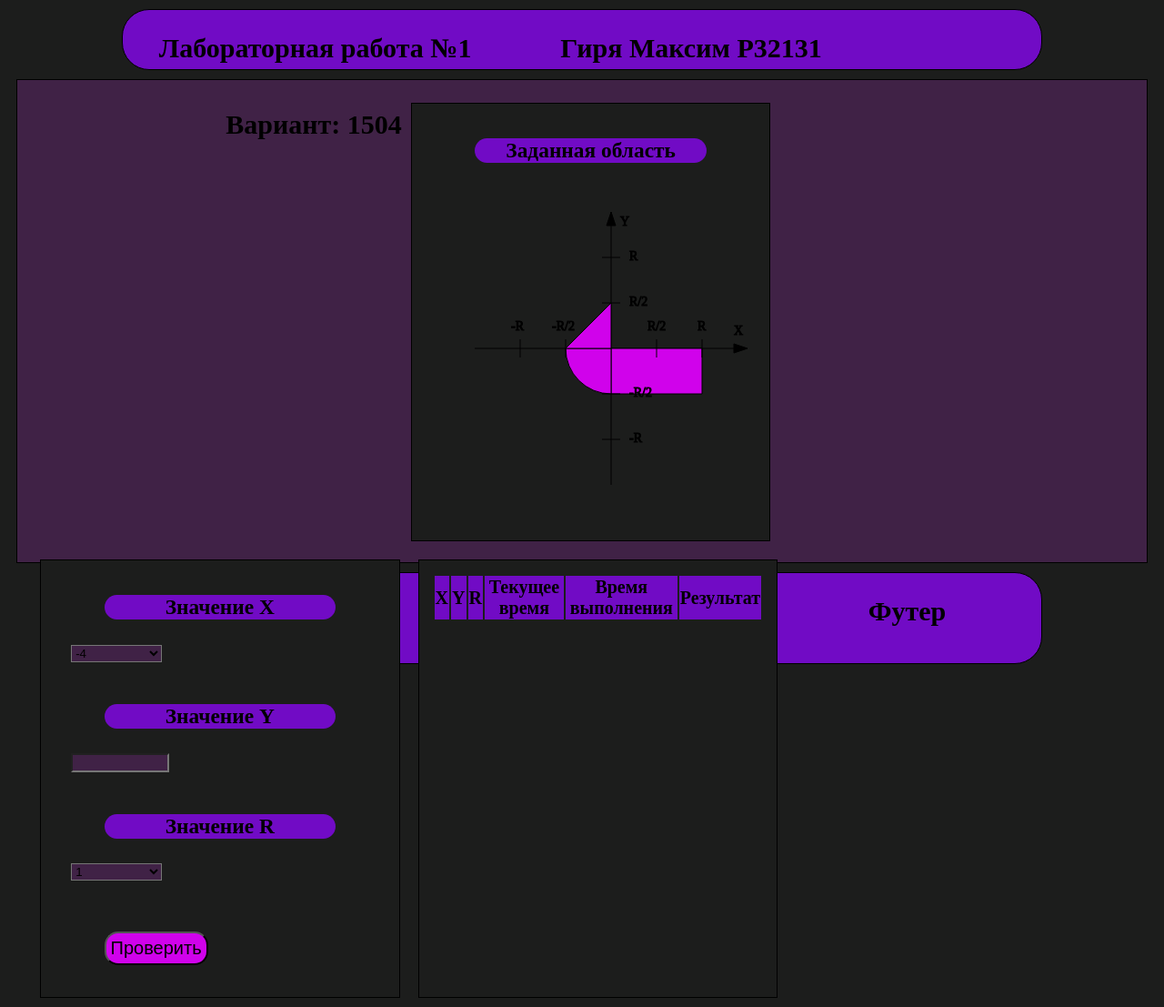
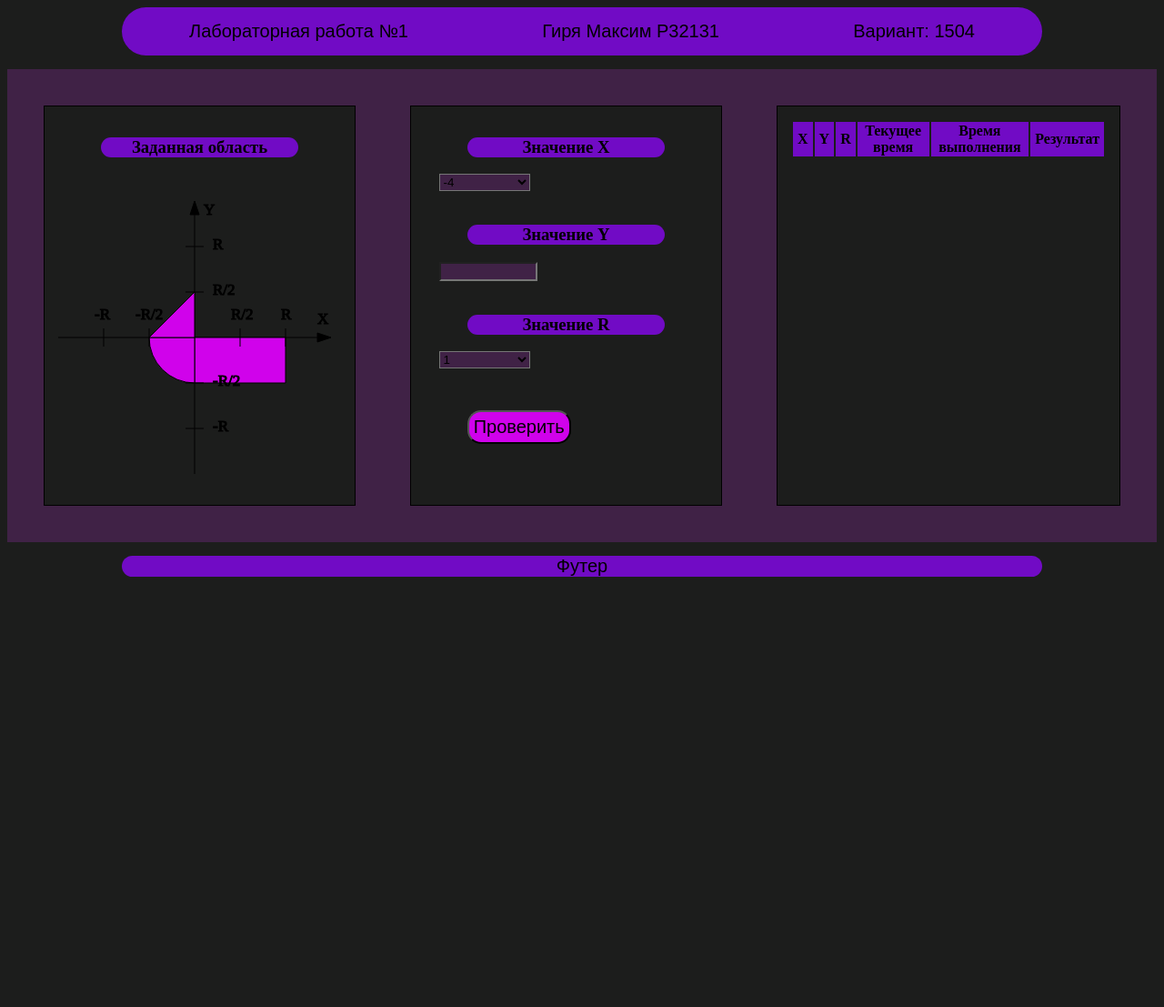
Before and after one commit to maksgir/web-lab1, a PHP site: page /html/index.html in a window 1280 px wide. Shown: the whole page at 91% size. After the commit the page ends 634 px from the top, so only its background shows below. Run offline with PHP 8.4, Linux system fonts and the light colour scheme; lists and menus that the app fills with data are empty.

Commit message:
front fixed

```diff
--- a/front/css/styles.css
+++ b/front/css/styles.css
@@ -1,87 +1,97 @@
-body{
+body {
     background-color: rgb(28, 29, 28);
 }
-div{
-    margin: 10px;
+
+/*Блочная верстка*/
+
+.container {
+    background: #402246;
+    padding: 10px;
+    display: flex;
+    min-height: 500px;
+}
+
+.container div {
+    margin: 30px;
+    border: 1px solid #000;
     padding: 15px;
-    border: 1px solid black;
+    min-width: 25%;
+    background-color: rgb(28, 29, 28);
+}
+
+/*Селектор атрибутов для хедера и футера*/
+
+div[place] {
+    background-color: rgb(113, 11, 197);
+    border-radius: 30px;
+    margin-left: 10%;
+    margin-right: 10%;
+    text-align: center;
+    font-family: fantasy;
     font-size: 20px;
-    min-height: 50px;
 }
-div h3{
+
+div[place="header"] {
+    display: flex;
+    margin-bottom: 15px;
+}
+
+div[place="footer"] {
+    margin-top: 15px;
+}
+
+div[place="header"] span {
+    margin: auto;
+    padding: 15px;
+}
+
+/*Селектор дочерних элементов для надписей*/
+
+div h3 {
     background-color:rgb(113, 11, 197);
     border-radius: 15px;
     margin-left: 15%;
     margin-right: 15%;
     text-align: center;
+}
 
-}
 .choose{
     width: 100px;
     background-color: #402246;
     margin-left: 5%;
+}
 
+/*Стили для таблицы*/
+
+.first-line{
+    background-color:rgb(113, 11, 197);
 }
+tr > th{
+    padding-left: 5px;
+    padding-right: 5px;
+}
+
+/*Стиль для кнопки*/
+
 .send-button{
-    margin: 10px;
     padding: 5px;
     background-color:rgba(224, 0, 253, 0.92);
     border-radius: 15px;
-    margin-left: 15%;
-    margin-right: 15%;
+    margin: 10px 15%;
     text-align: center;
     font-size: 20px;
 }
-.first-line{
-    background-color:rgb(113, 11, 197);
+
+/*Стили для графика*/
+
+svg {
+
+    stroke: rgb(0, 0, 0);
+    fill: rgba(224, 0, 253, 0.92);
+    margin-top: 30px;
+    font-size: 17px;
 }
 
-svg {
-    stroke:rgb(0, 0, 0);
-    fill: rgba(224, 0, 253, 0.92);
-    margin-top: 30px;
-    margin-left: 15%;
-    font-size: 70%;
+svg text {
+    fill: black;
 }
-svg text{
-    fill:black;
-}
-#header{
-    background-color: rgb(113, 11, 197);
-    border-radius: 30px;
-    padding-top: 0px;
-    margin-left: 10%;
-    margin-right: 10%;
-}
-
-#main{
-    background-color: #402246;
-    min-height: 500px;
-
-}
-#first-col{
-    background-color:rgb(28, 29, 28);
-    float: left;
-    width: 30%;
-    min-height: 450px;
-}
-#second-col{
-    background-color: rgb(28, 29, 28);
-    float: left;
-    width: 30%;
-    min-height: 450px;
-}
-#third-col{
-    background-color: rgb(28, 29, 28);
-    float: left;
-    width: 30%;
-    min-height: 450px;
-}
-#footer{
-    background-color: rgb(113, 11, 197);
-    border-radius: 30px;
-    text-align: center;
-    padding-top: 0px;
-    margin-left: 10%;
-    margin-right: 10%;
-}
--- a/front/html/index.html
+++ b/front/html/index.html
@@ -1,19 +1,19 @@
 <!DOCTYPE html>
-<html>
+<html lang="en">
 <head>
-    <meta charset="utf-8">
-    <title>Веб-программирование</title>
+    <meta charset="UTF-8">
+    <title>Веб</title>
     <link href="../css/styles.css" rel="stylesheet">
-    <script src="../js/update.js"></script>
-    <script src="test.js"></script>
 </head>
+
 <body>
-<div id="header"><h2 style="float: left;padding-left: 2.5%">Лабораторная работа №1</h2>
-    <h2 style="float: left;padding-left: 10%;">Гиря Максим Р32131</h2>
-    <h2 style="float: left;padding-left: 10%;">Вариант: 1504</h2>
+    <div place="header">
+        <span>Лабораторная работа №1</span>
+        <span>Гиря Максим Р32131</span>
+        <span >Вариант: 1504</span>
     </div>
-<div id="main">
-    <div id="first-col">
+    <div class="container">
+        <div >
             <h3>Заданная область</h3>
             <svg width="300" height="300">
                 <!--Координатные оси-->
@@ -32,10 +32,10 @@
                 <text x="285" y="135">X</text>
                 <text x="160" y="15">Y</text>
                 <!-- Метки для значений R на оси X -->
-            <line x1="50" x2="50" y1="140" y2="160" ></line>
-            <line x1="100" x2="100" y1="140" y2="160" ></line>
-            <line x1="200" x2="200" y1="140" y2="160" ></line>
-            <line x1="250" x2="250" y1="140" y2="160" ></line>
+                <line x1="50" x2="50" y1="140" y2="160"></line>
+                <line x1="100" x2="100" y1="140" y2="160"></line>
+                <line x1="200" x2="200" y1="140" y2="160"></line>
+                <line x1="250" x2="250" y1="140" y2="160"></line>
                 <!-- Метки для значений R на оси Y -->
                 <line x1="140" x2="160" y1="50" y2="50"></line>
                 <line x1="140" x2="160" y1="100" y2="100"></line>
@@ -51,10 +51,11 @@
                 <text x="170" y="102.5">R/2</text>
                 <text x="170" y="202.5">-R/2</text>
                 <text x="170" y="252.5">-R</text>
-        </svg></div>
-    <div id="second-col">
+            </svg>
+        </div>
+        <div >
             <form onsubmit="saveData();return false;">
-            <label ><h3>Значение Х</h3><select class="choose" id="x_val">
+                <label><h3>Значение Х</h3><select class="choose" id="x_val">
                     <option>-4</option>
                     <option>-3</option>
                     <option>-2</option>
@@ -65,7 +66,7 @@
                     <option>3</option>
                     <option>4</option>
                 </select></label><br><br>
-            <label ><h3>Значение Y</h3><input id="y_val" class="choose" type="number" min="-3" max="3"/></label><br><br>
+                <label><h3>Значение Y</h3><input id="y_val" class="choose" type="number" min="-3" max="3"/></label><br><br>
                 <label><h3>Значение R</h3><select id="r_val" class="choose">
                     <option>1</option>
                     <option>1.5</option>
@@ -76,8 +77,8 @@
                 <input class="send-button" type="submit" value="Проверить">
             </form>
         </div>
-    <div id="third-col">
-        <table id="result_table">
+        <div >
+            <table>
                 <tr class="first-line">
                     <th>X</th>
                     <th>Y</th>
@@ -89,8 +90,8 @@
             </table>
         </div>
     </div>
-
-<div id="footer"><h2>Футер</h2></div>
+    <div place="footer">
+        <span>Футер</span>
+    </div>
 </body>
-
 </html>
--- a/front/js/update.js
+++ /dev/null
@@ -1,19 +0,0 @@
-function saveData() {
-    let x_value = document.getElementById("x_val").value;
-    let y_value = document.getElementById("y_val").value;
-    let r_value = document.getElementById("r_val").value;
-
-    alert(x_value + " " + y_value + " " + r_value);
-    // $.ajax({
-    //     type: "POST",
-    //     url: "../../back/php/index.php",
-    //     async: false,
-    //     data: {"x": x_value.trim(), "y": y_value.trim(), "r": r_value.trim(), "timezone": new Date().getTimezoneOffset()},
-    //     success: function(data) {
-    //         updateTable(data);
-    //     },
-    //     error: function(data) {
-    //         alert(data);
-    //     }
-    // });
-}
--- /dev/null
+++ b/front/js/update_table.js
@@ -0,0 +1,6 @@
+function updateTable(data) {
+    // let storage = window.localStorage;
+    // storage.setItem('table_data', (storage.getItem('table_data') != null ? storage.getItem('table_data') : '') + data);
+    // $('#result_table tr:last').after(data);
+    alert(data)
+}
```
Also changed, not shown: front/js/submit_data.js (added, +33 -0 lines), front/js/validator.js (added, +18 -0 lines), 3 other files. Lines whose indentation alone changed are shown as unchanged.
